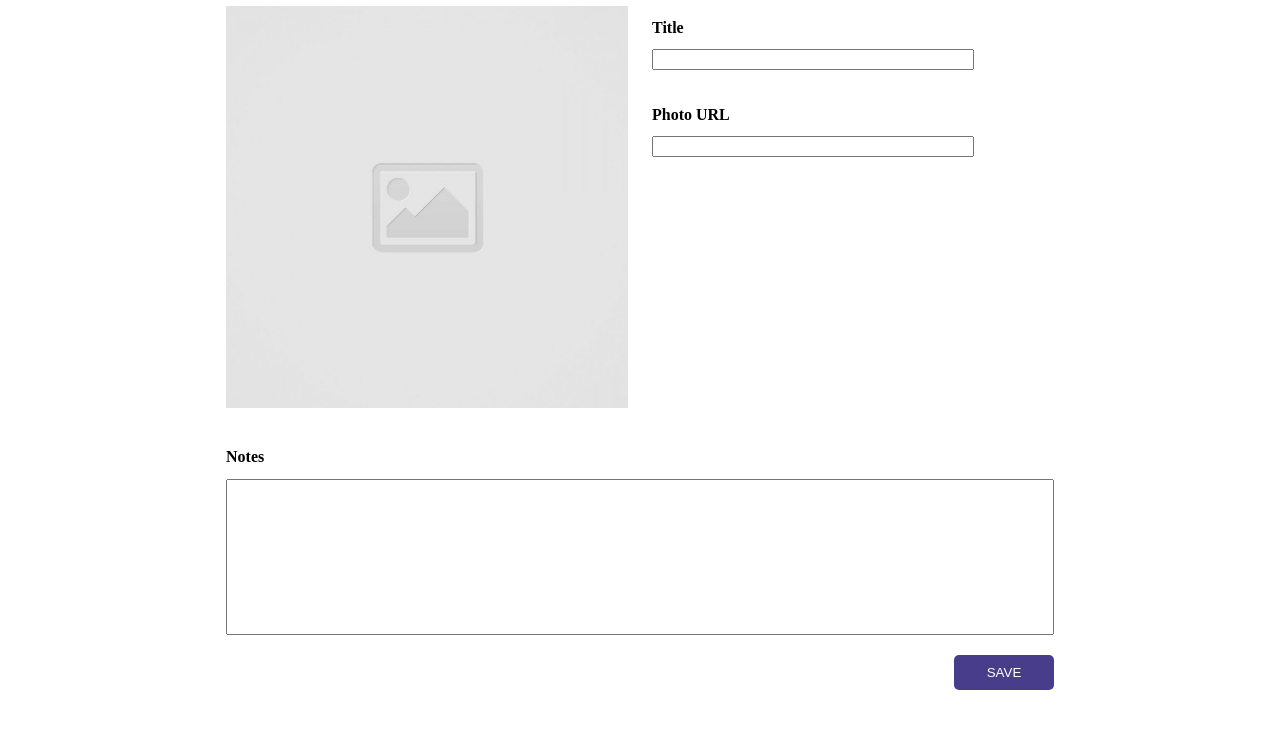
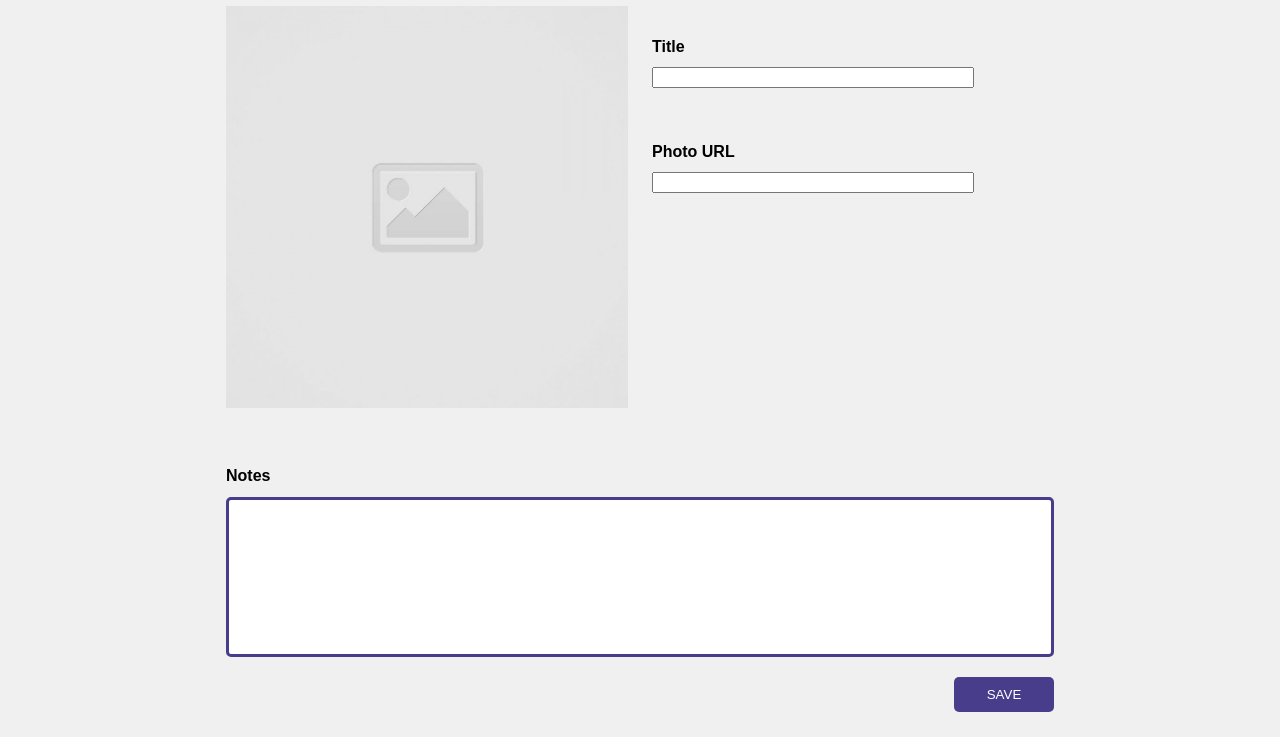
Before and after one commit to ryan-byrnes/code-journal, a website: page index.html in a window 1280 px wide. Shown: the part 133-870 px from the top of the page. Before the commit the page ends 848 px from the top, so only its background shows below. Drawn offline with Linux system fonts and the light colour scheme.

Commit message:
Looked over all CSS to make sure I do not have any unnecessary code, corrected all errors I was able to find.

```diff
--- a/css/styles.css
+++ b/css/styles.css
@@ -1,3 +1,7 @@
+body {
+  font-family: sans-serif;
+}
+
 button {
   background-color: darkslateblue;
   color: white;
@@ -9,7 +13,7 @@ button {
 }
 
 h4 {
-  line-height: 1%;
+  transform: translateY(10px);
 }
 
 input {
@@ -19,6 +23,8 @@ input {
 textarea {
   width: 100%;
   resize: none;
+  border: 3px solid darkslateblue;
+  border-radius: 5px;
 }
 
 .background-color-dark-slate-blue {
@@ -44,3 +50,7 @@ textarea {
 .text-align-right {
   text-align: right;
 }
+
+.background-color-gray {
+  background-color: rgb(240, 240, 240);
+}
--- a/index.html
+++ b/index.html
@@ -24,7 +24,7 @@
         </div>
       </div>
     </div>
-      <main>
+      <main class="background-color-gray">
         <div class="container">
           <div class="row">
             <div class="column-full">
--- a/js/main.js
+++ b/js/main.js
@@ -8,6 +8,9 @@ imageInput.addEventListener('input', imagePreview);
 
 function imagePreview(event) {
   image.src = event.target.value;
+  if (event.target.value === '') {
+    image.src = 'images/placeholder-image-square.jpg';
+  }
 }
 
 var formInput = document.querySelector('.input-form');
```
